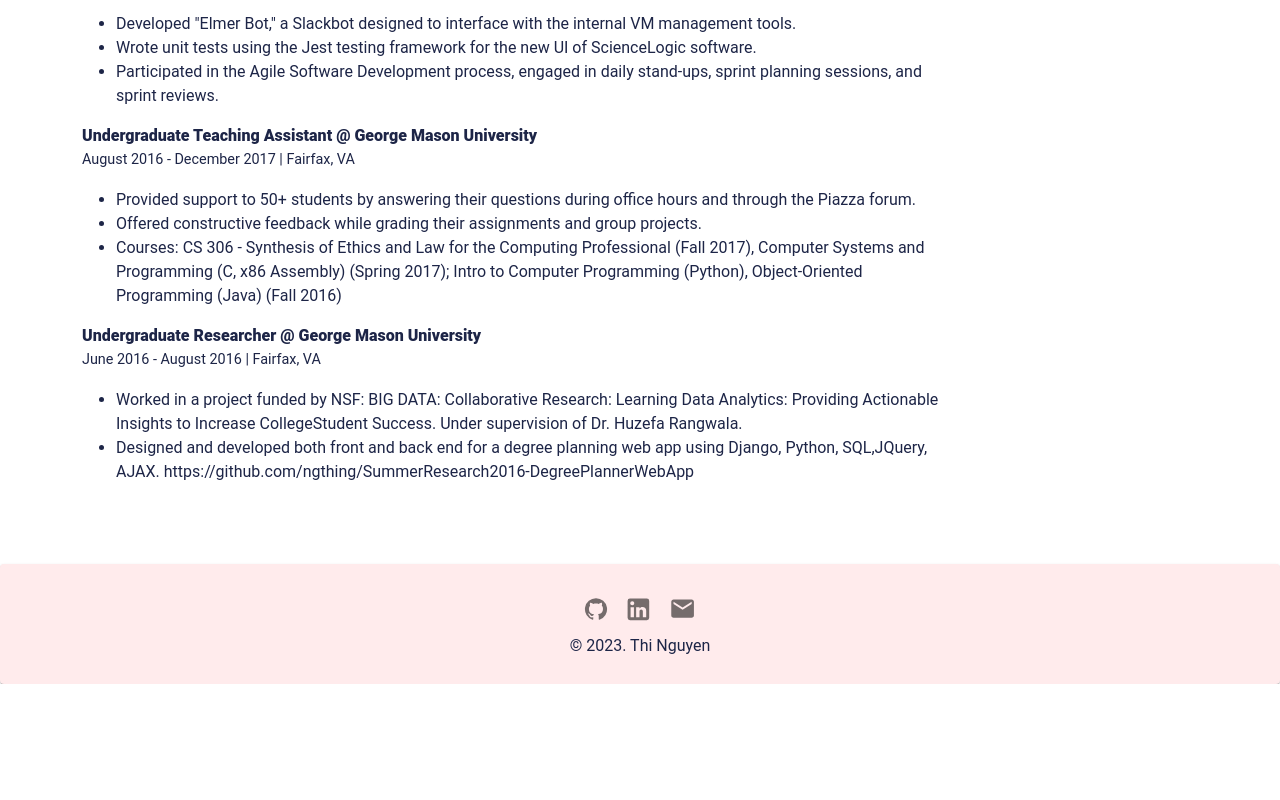
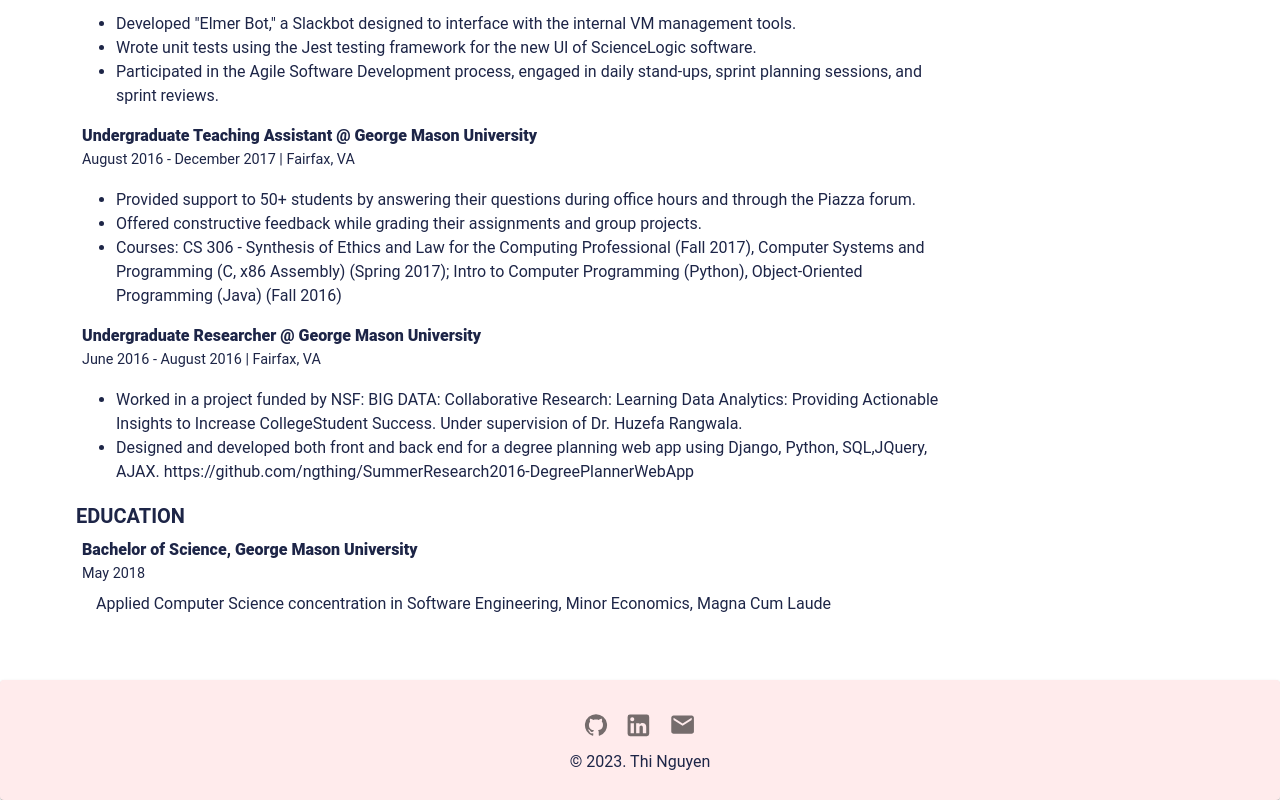
Before and after one commit to justthinguyen/justthinguyen.github.io, a React (Create React App) app: page /resume in a window 1280 px wide. Shown: the part 1048-1848 px from the top of the page. Before the commit the page ends 1732 px from the top, so only its background shows below. Built offline with nearby package versions, Linux system fonts and the light colour scheme.

Commit message:
Add Education section in Resume

```diff
--- a/src/pages/ResumePage.tsx
+++ b/src/pages/ResumePage.tsx
@@ -60,12 +60,35 @@
         </Box>
     )
 }
+
+const EducationHistory = (ps: { educationHistory: IEducationHistory[] }) => {
+    const title = 'EDUCATION';
+    const Education = (edu: IEducationHistory) => {
+        const { degree, school, graduation, major, minor, more } = edu;
+        return (
+            <>
+                <Subtitle>{degree}, {school}
+                    <Caption>  {graduation}  </Caption>
+                </Subtitle>
+                <Typography sx={{ ml: '20px' }}>{major}, {minor}, {more}</Typography >
+            </>
+        )
+    };
+    return (
+        <Box>
+            <Title>{title}</Title>
+            {ps.educationHistory.map(edu => Education(edu))}
+        </Box>
+    )
+}
+
 const Resume = (ps: ResumeProps) => {
     const skills = ps.contents.SKILLS, workHistory = ps.contents['WORK HISTORY'], education = ps.contents.EDUCATION;
     return (
         <>
             <Skills skills={skills} />
             <WorkHistory workHistory={workHistory} />
+            <EducationHistory educationHistory={education} />
         </>
     );
 }
```
